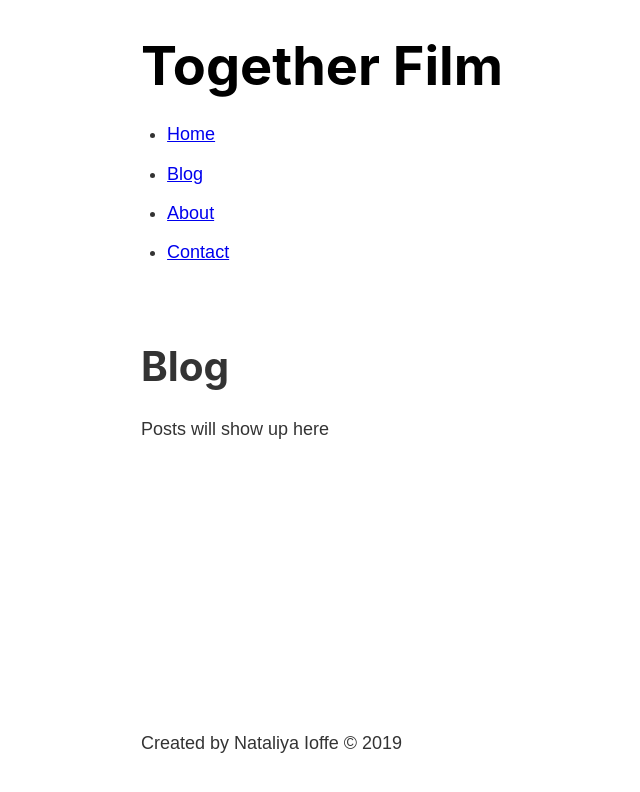
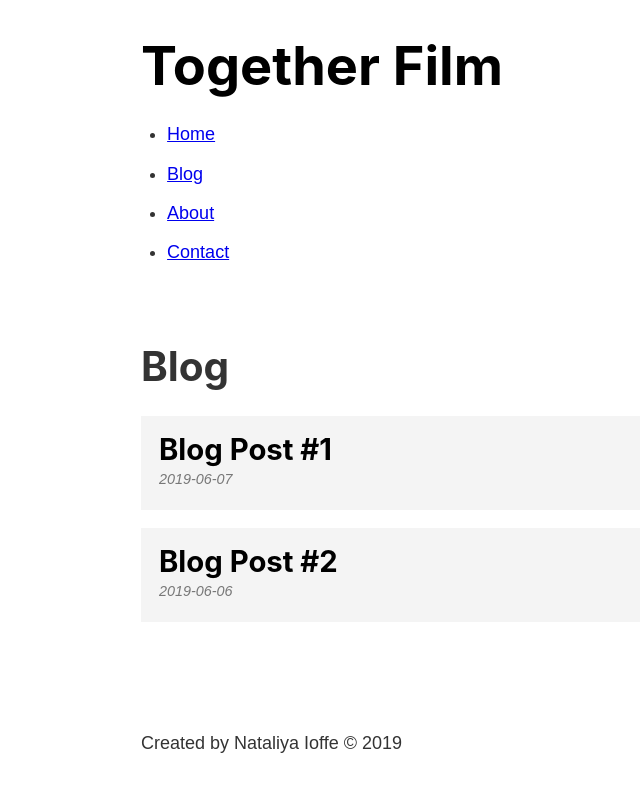
Before and after one commit to nataliyaioffe/togetherfilm-gatsby-test, a Gatsby site: page /blog in a window 1280 px wide. Shown: the whole page, without its empty margins (142-782 px from the left). Built offline with nearby package versions, Linux system fonts and the light colour scheme; Gatsby itself is replaced by a stand-in of ours.

Commit message:
Added Footer and Blog styles.

```diff
--- a/src/components/footer.js
+++ b/src/components/footer.js
@@ -1,5 +1,6 @@
 import React from "react"
 import { graphql, useStaticQuery } from "gatsby"
+import footerStyles from './footer.module.scss'
 
 const Footer = () => {
 
@@ -15,7 +16,7 @@ const Footer = () => {
 
 
   return (
-    <footer>
+    <footer className={footerStyles.footer}>
       <p>
         Created by {data.site.siteMetadata.author} © 2019
       </p>
--- /dev/null
+++ b/src/components/footer.module.scss
@@ -0,0 +1,3 @@
+.footer {
+    margin-top: 3rem;
+}
--- a/src/pages/blog.js
+++ b/src/pages/blog.js
@@ -1,13 +1,45 @@
 import React from "react"
 import Layout from "../components/layout"
 
-// import { Link } from "gatsby"
+import { Link } from "gatsby"
+import { graphql, useStaticQuery } from "gatsby"
+
+import blogStyles from "./blog.module.scss"
 
 const BlogPage = () => {
+  const data = useStaticQuery(graphql`
+    query {
+      allMarkdownRemark {
+        edges {
+          node {
+            frontmatter {
+              title
+              date
+            }
+            fields {
+              slug
+            }
+          }
+        }
+      }
+    }
+  `)
+
   return (
     <Layout>
       <h1>Blog</h1>
-      <p>Posts will show up here</p>
+      <ol className={blogStyles.posts}>
+        {data.allMarkdownRemark.edges.map(edge => {
+          return (
+            <li className={blogStyles.post}>
+              <Link to={`/blog/${edge.node.fields.slug}`}>
+                <h2>{edge.node.frontmatter.title}</h2>
+                <p>{edge.node.frontmatter.date}</p>
+              </Link>
+            </li>
+          )
+        })}
+      </ol>
     </Layout>
   )
 }
--- /dev/null
+++ b/src/pages/blog.module.scss
@@ -0,0 +1,30 @@
+.posts {
+  list-style-type: none;
+  margin: 0;
+}
+
+.post {
+  margin: 1rem 0;
+
+  a {
+    background: #f4f4f4;
+    color: #000;
+    display: block;
+    padding: 1rem;
+    text-decoration: none;
+  }
+
+  a:hover {
+      background: #e4e4e4;
+  }
+
+  h2 {
+      margin-bottom: 0;
+  }
+
+  p {
+      color: #777;
+      font-size: 0.8rem;
+      font-style: italic;
+  }
+}
```
